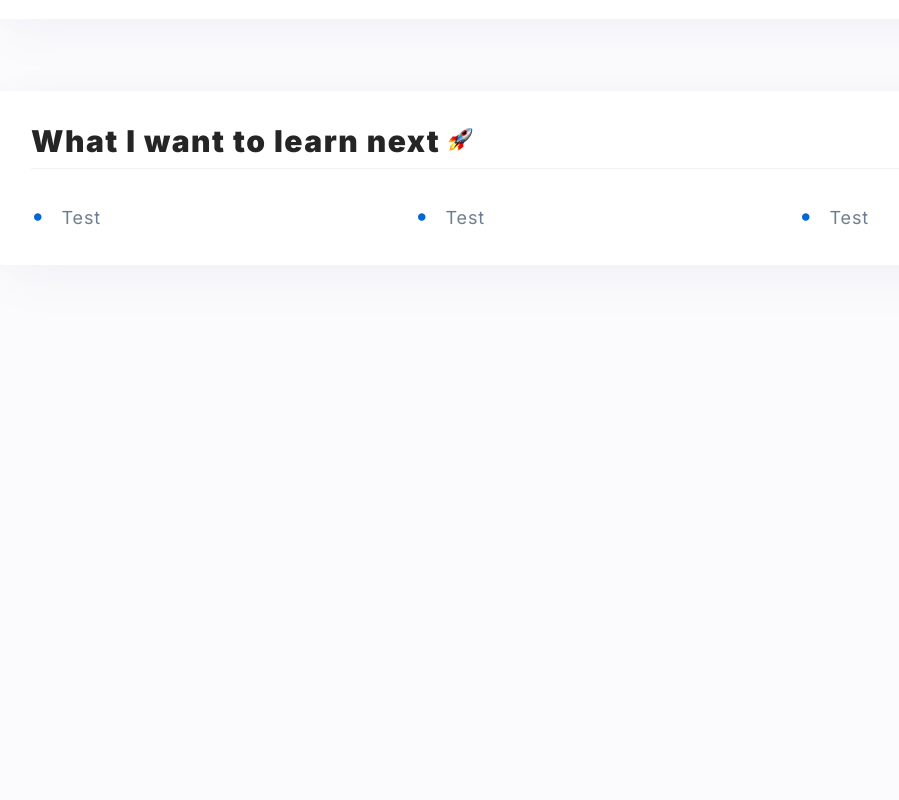
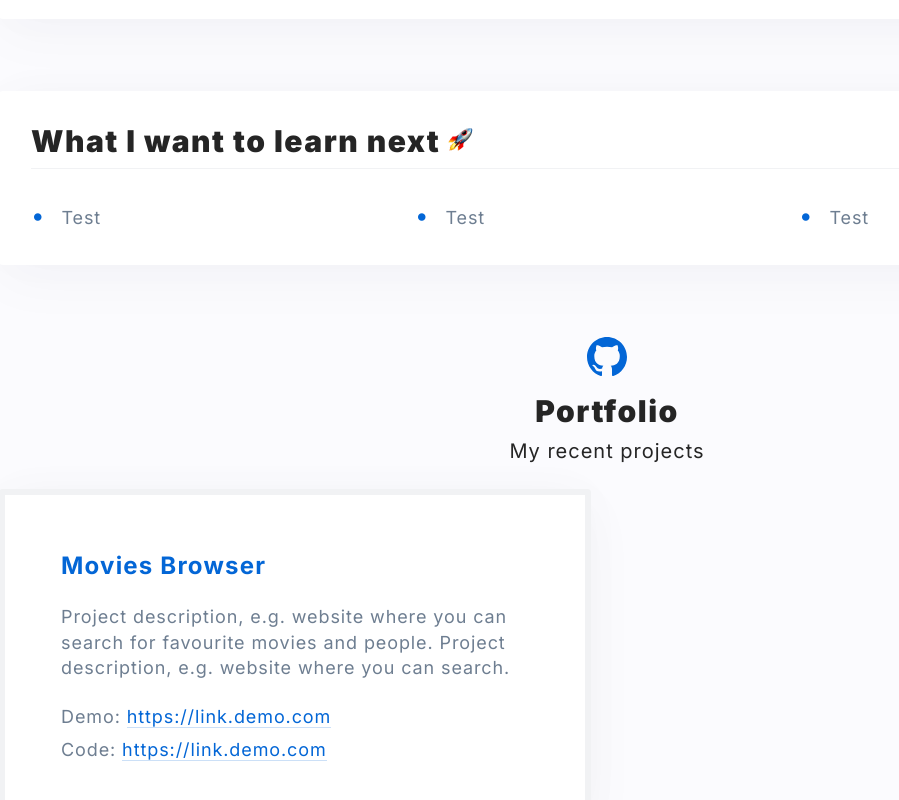
Before and after one commit to RadekJelen/my-cv, a React (Create React App) app: page / in a window 1280 px wide. Shown: the part 765-1565 px from the top of the page, without its empty margins (33-932 px from the left). Before the commit the page ends 1212 px from the top, so only its background shows below. Built offline with nearby package versions, Linux system fonts and the light colour scheme.

Commit message:
adding Portfolio section

```diff
--- a/src/App.js
+++ b/src/App.js
@@ -1,6 +1,7 @@
 import { PersonInfo } from "./features/PersonInfo";
 import { Skills } from "./features/Skills";
-import {ToLearn} from "./features/ToLearn";
+import { ToLearn } from "./features/ToLearn";
+import { Portfolio } from "./features/Portfolio";
 
 function App() {
   return (
@@ -8,6 +9,7 @@ function App() {
       <PersonInfo />
       <Skills />
       <ToLearn />
+      <Portfolio />
     </>
   );
 }
--- /dev/null
+++ b/src/features/Portfolio/Tiles/index.js
@@ -0,0 +1,22 @@
+import { Wrapper, Container, Title, Description, LinkLine, Link } from "./styled";
+
+export const Tiles = () => (
+  <Wrapper>
+    <Container>
+      <Title>Movies Browser</Title>
+      <Description>
+        Project description, e.g. website where you can search for favourite movies and people. Project description, e.g. website where you can search.
+      </Description>
+      <div>
+        <LinkLine>Demo: <Link href="https://link.demo.com" target="_blank" rel="noreferrer noopener">
+          https://link.demo.com
+        </Link>
+        </LinkLine>
+        <LinkLine>Code: <Link href="https://link.demo.com" target="_blank" rel="noreferrer noopener">
+          https://link.demo.com
+        </Link>
+        </LinkLine>
+      </div>
+    </Container>
+  </Wrapper>
+)
--- /dev/null
+++ b/src/features/Portfolio/Tiles/styled.js
@@ -0,0 +1,48 @@
+import styled from "styled-components";
+
+export const Wrapper = styled.div`
+  max-width: 1216px;
+  margin: 24px 0 120px;
+`;
+
+export const Container = styled.div`
+  max-width: 592px;
+  padding: 56px;
+  text-align: left;
+  background-color: ${({ theme }) => theme.colors.white};
+  border: 6px solid rgba(209, 213, 218, 0.3);
+  box-shadow: 0px -2px 50px rgba(9, 10, 51, 0.02), 0px 16px 58px rgba(9, 10, 51, 0.03);
+  border-radius: 4px;
+  &:hover {
+    border: 6px solid rgba(3, 102, 214, 0.2);
+  }
+`;
+
+export const Title = styled.h3`
+  margin: 0;
+  color: ${({ theme }) => theme.colors.scienceBlue};
+  font-size: 24px;
+  line-height: 29px;
+  letter-spacing: 0.05em;
+`;
+
+export const Description = styled.p`
+  margin: 24px 0;
+  line-height: 140%;
+  letter-spacing: 0.05em;
+`;
+
+export const LinkLine = styled.p`
+  margin: 8px 0 0;
+  line-height: 140%;
+  letter-spacing: 0.05em;
+`;
+
+export const Link = styled.a`
+  text-decoration: none;
+  color: ${({ theme }) => theme.colors.scienceBlue};
+  border-bottom: 1px solid rgb(3, 102, 214, 0.2);
+  &:hover {
+    border-bottom: 1px solid rgb(3, 102, 214, 0.8);
+  }
+`;
--- /dev/null
+++ b/src/features/Portfolio/index.js
@@ -0,0 +1,12 @@
+import { Paragraph, Title, Wrapper } from "./styled";
+import { ReactComponent as Logo } from "./githubLogo.svg";
+import { Tiles } from "./Tiles";
+
+export const Portfolio = () => (
+  <Wrapper>
+    <Logo />
+    <Title>Portfolio</Title>
+    <Paragraph>My recent projects</Paragraph>
+    <Tiles />
+  </Wrapper>
+)
--- /dev/null
+++ b/src/features/Portfolio/styled.js
@@ -0,0 +1,24 @@
+import styled from "styled-components";
+
+export const Wrapper = styled.div`
+  max-width: 1216px;
+  margin: 0 auto;
+  text-align: center;
+`;
+
+export const Title = styled.h2`
+  margin: 12px 0 8px;
+  color: ${({ theme }) => theme.colors.mineShaft};
+  font-size: 30px;
+  font-weight: 900;
+  line-height: 36px;
+  letter-spacing: 0.05em;
+`;
+
+export const Paragraph = styled.p`
+  margin: 0;
+  color: ${({ theme }) => theme.colors.mineShaft};
+  font-size: 20px;
+  line-height: 140%;
+  letter-spacing: 0.05em;
+`;
```
Also changed, not shown: src/features/Portfolio/githubLogo.svg (added).
